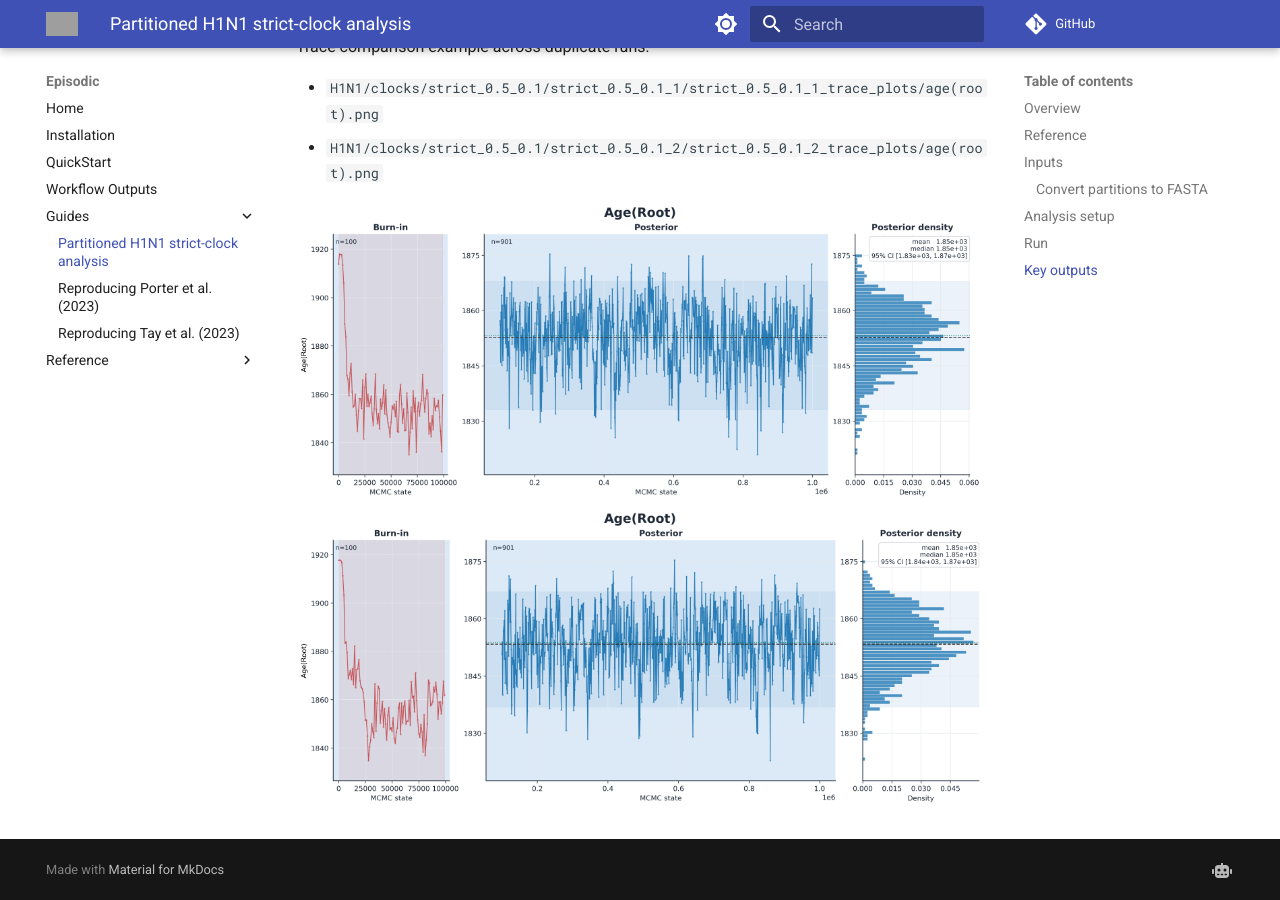
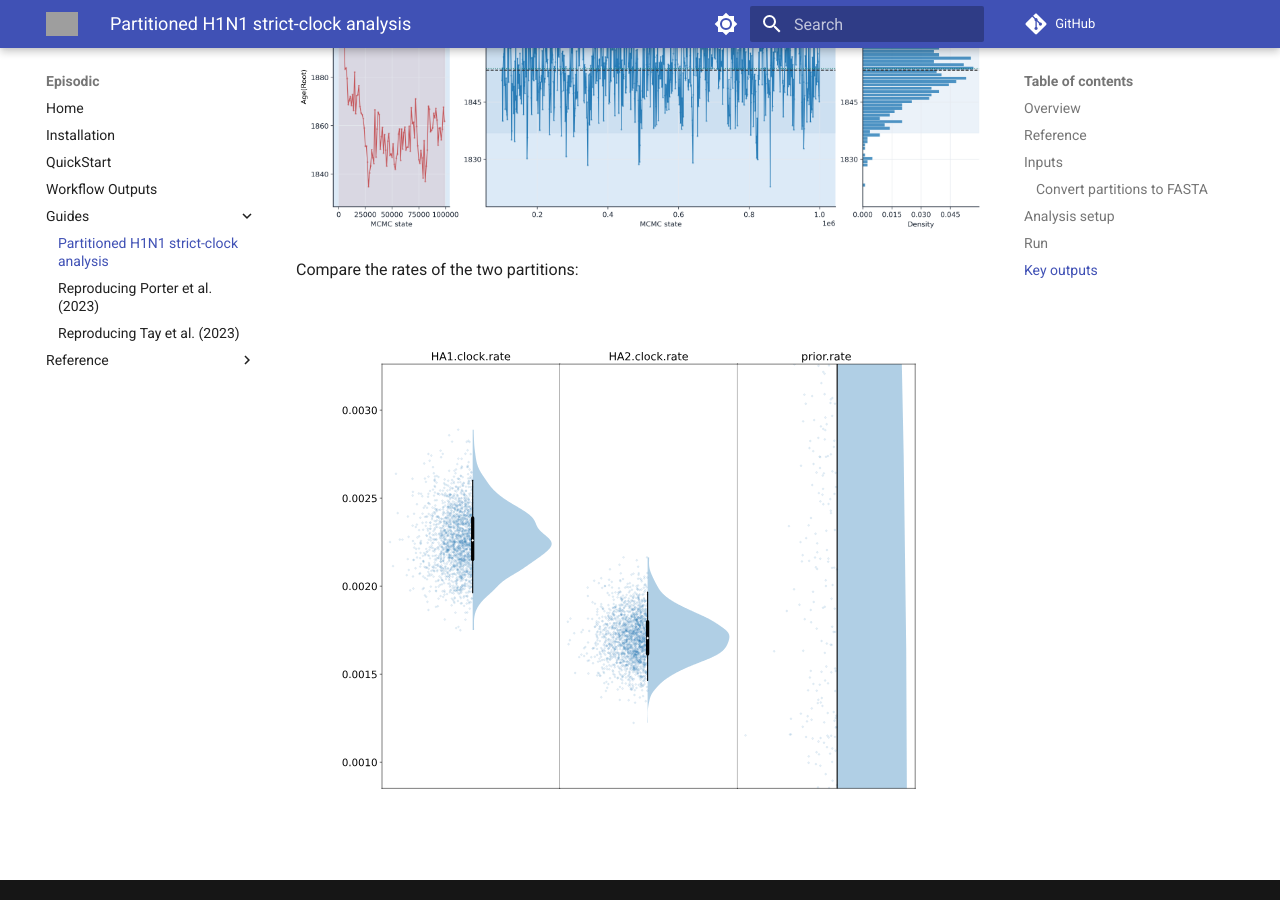
Before and after one commit to Wytamma/episodic, an MkDocs documentation site: the page built from docs/guides/H1N1Partitions.md, in a window 1280 px wide and 900 px high, scrolled down 2631 px. Built offline with MkDocs 1.6.1 and Material for MkDocs 9.7.7, drawn with Linux system fonts in a browser that asks for light colours; comment, search, counter and statistics services are not loaded; grey boxes are pictures that could not be loaded.

Commit message:
Update H1N1Partitions guide to correct image references and add partition rate comparison

```diff
--- a/docs/guides/H1N1Partitions.md
+++ b/docs/guides/H1N1Partitions.md
@@ -4,7 +4,7 @@
 
 This guide shows how to run a partitioned H1N1 HA analysis with `episodic` using a strict molecular clock and no FLC foreground groups.
 
-![](/images/clocks_0.5_0.1-violin-rug-trimmed.svg)
+![](/images/H1N1_dag.png)
 
 ## Reference
 
@@ -47,7 +47,7 @@ Expected files:
 
 ## Run
 
-![](/images/H1N1_dag.png)
+
 
 Validate configuration:
 
@@ -78,3 +78,7 @@ Trace comparison example across duplicate runs:
 
 ![](/images/age(root)_1.png)
 ![](/images/age(root)_2.png)
+
+Compare the rates of the two partitions:
+
+![](/images/clocks_0.5_0.1-violin-rug-trimmed.svg)
```
